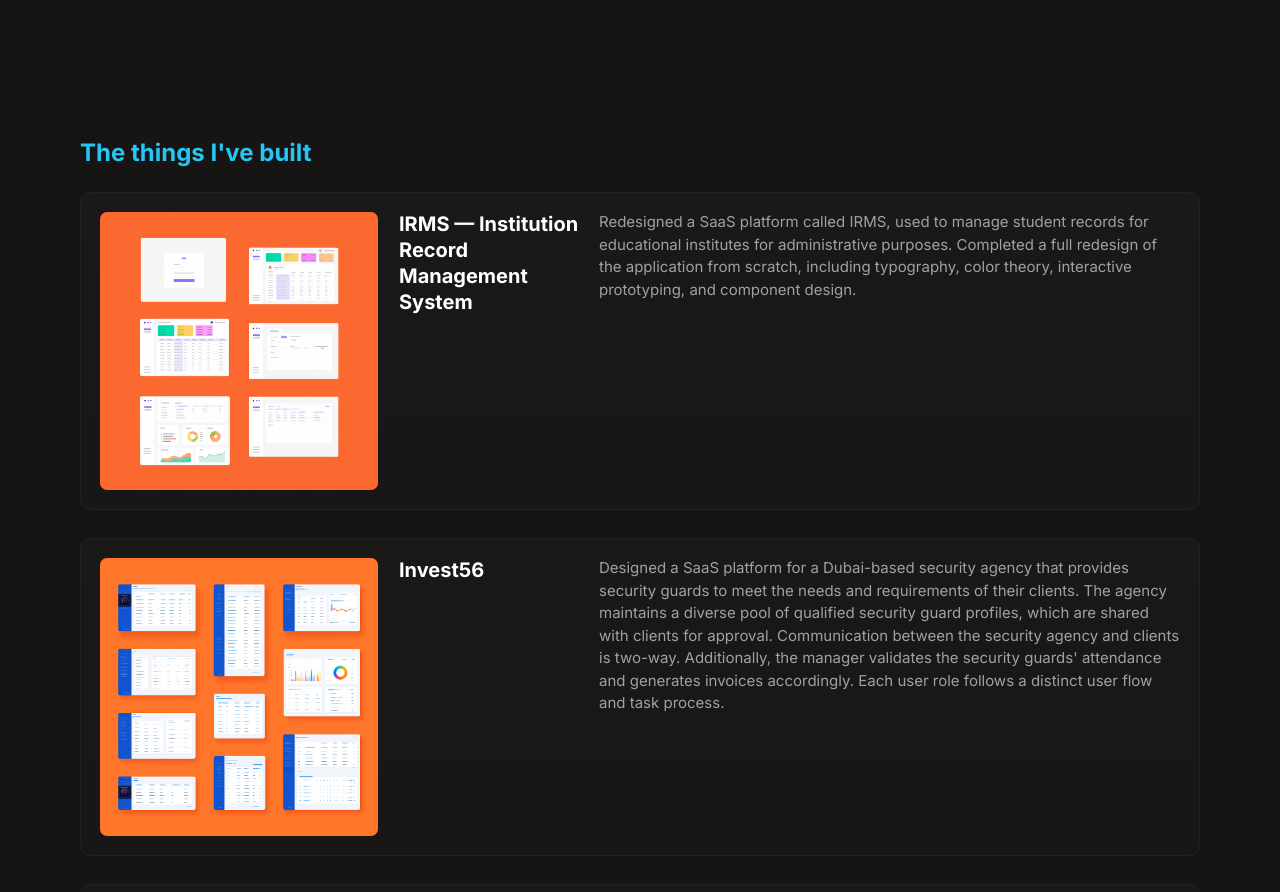
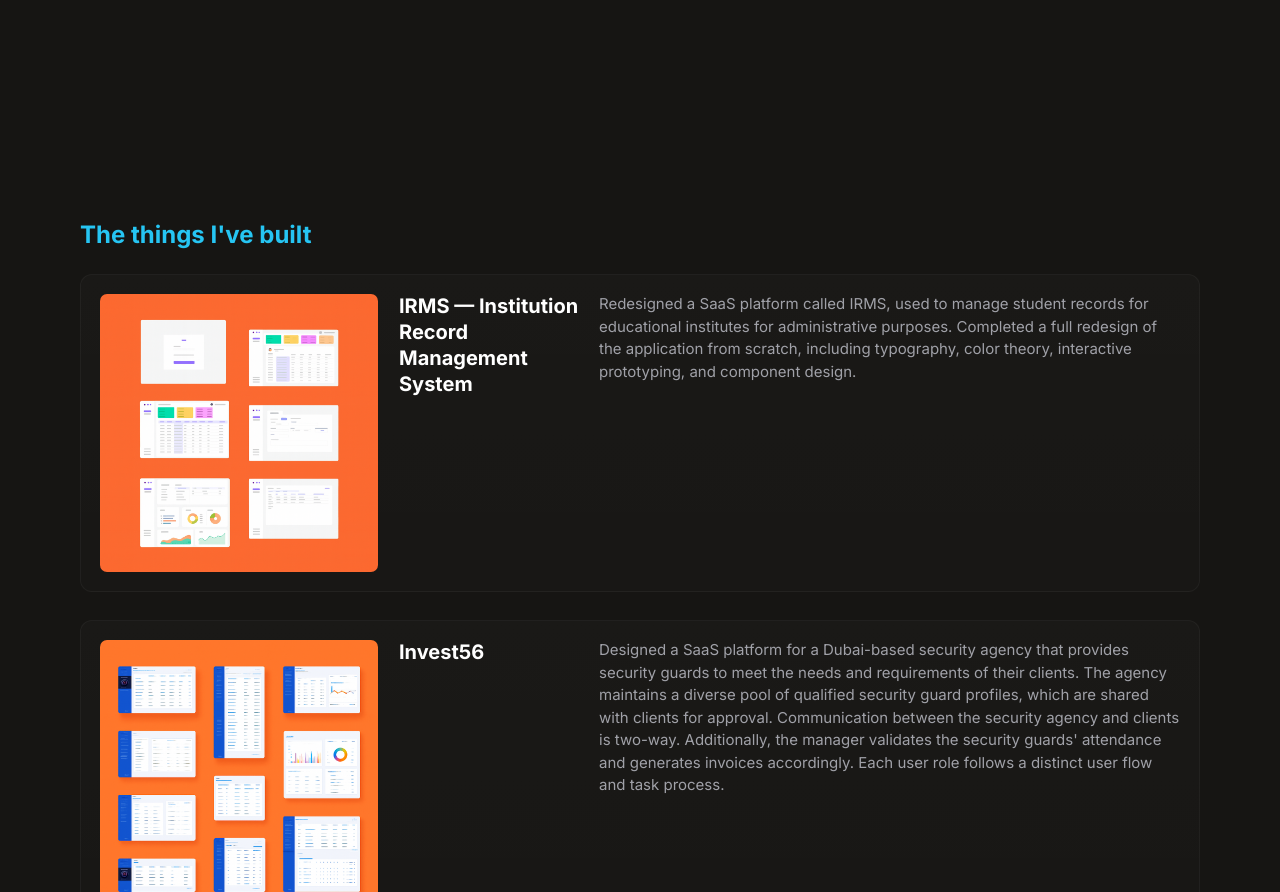
Before and after one commit to thanga2022/portfolio-2, a plain HTML site: page index.html in a window 1280 px wide. Shown: the part 700-1592 px from the top of the page. Drawn offline with Linux system fonts and the light colour scheme.

Commit message:
Update styles.css

```diff
--- a/styles.css
+++ b/styles.css
@@ -341,7 +341,7 @@ body {
 
 /* My WORKS section styles */
 #my-works {
-  margin-top: 118px;
+  margin-top: 200px;
 }
 .works-grid {
   display: flex;
```
